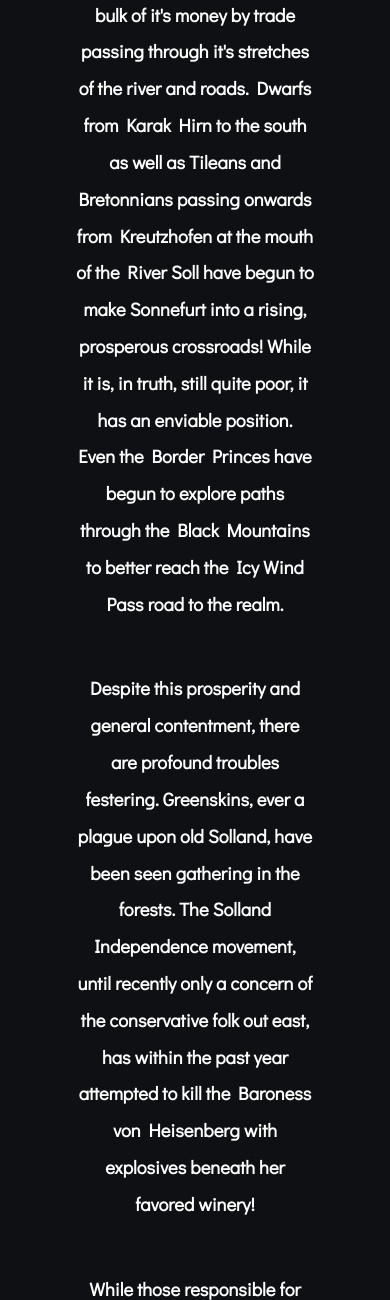
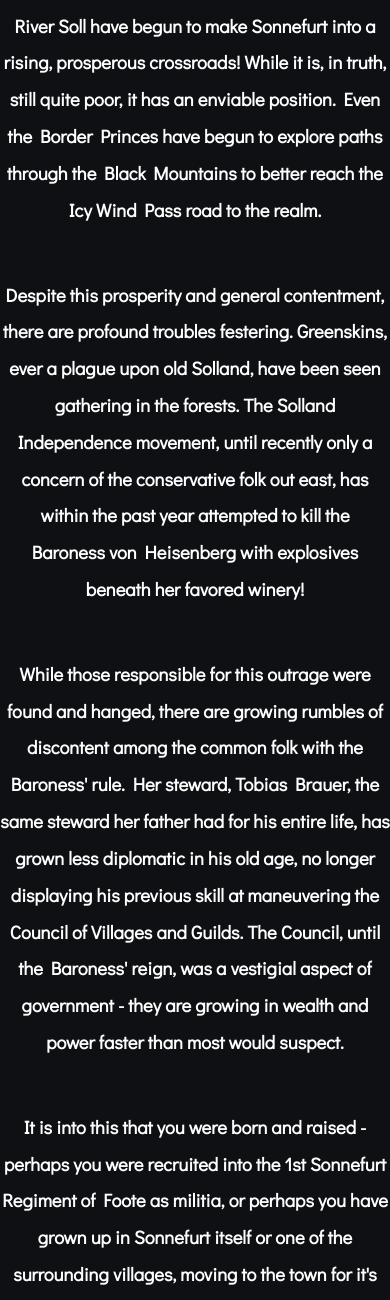
Before and after one commit to snyduck/dww-warhammer, a Flask app: page /character/1 in a window 390 px wide. Shown: the part 1025-2325 px from the top of the page. Run offline with Flask 3, Linux system fonts and the light colour scheme; data that the repository does not hold is empty; some web fonts are replaced.

Commit message:
changes to mobile view
made character pages less claustrophobic

```diff
--- a/static/css/styles.css
+++ b/static/css/styles.css
@@ -323,6 +323,11 @@ p {
   .character-image {
     width: 280px;
   }
+
+  .site-content {
+    padding: 0px;
+    width: 100%;
+  }
 }
 
 @media only screen and (max-width: 1520px) {
```
